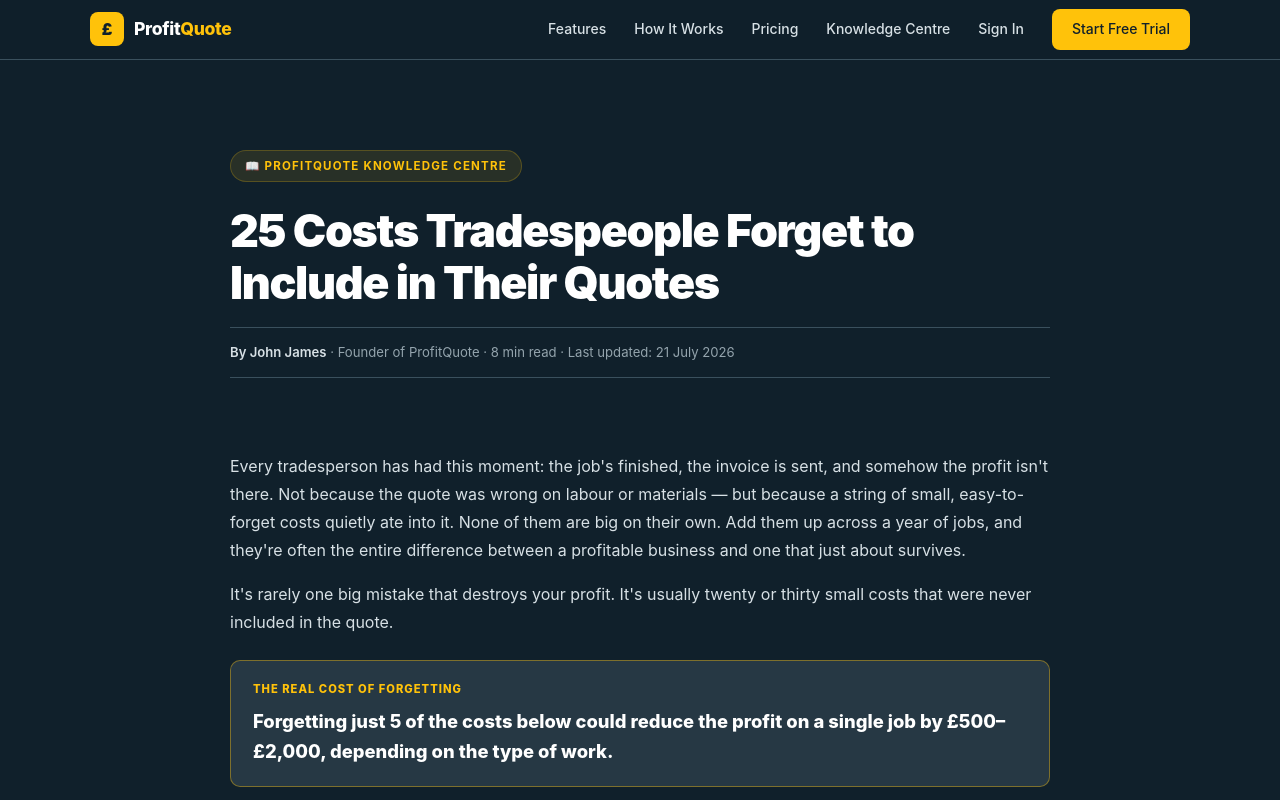
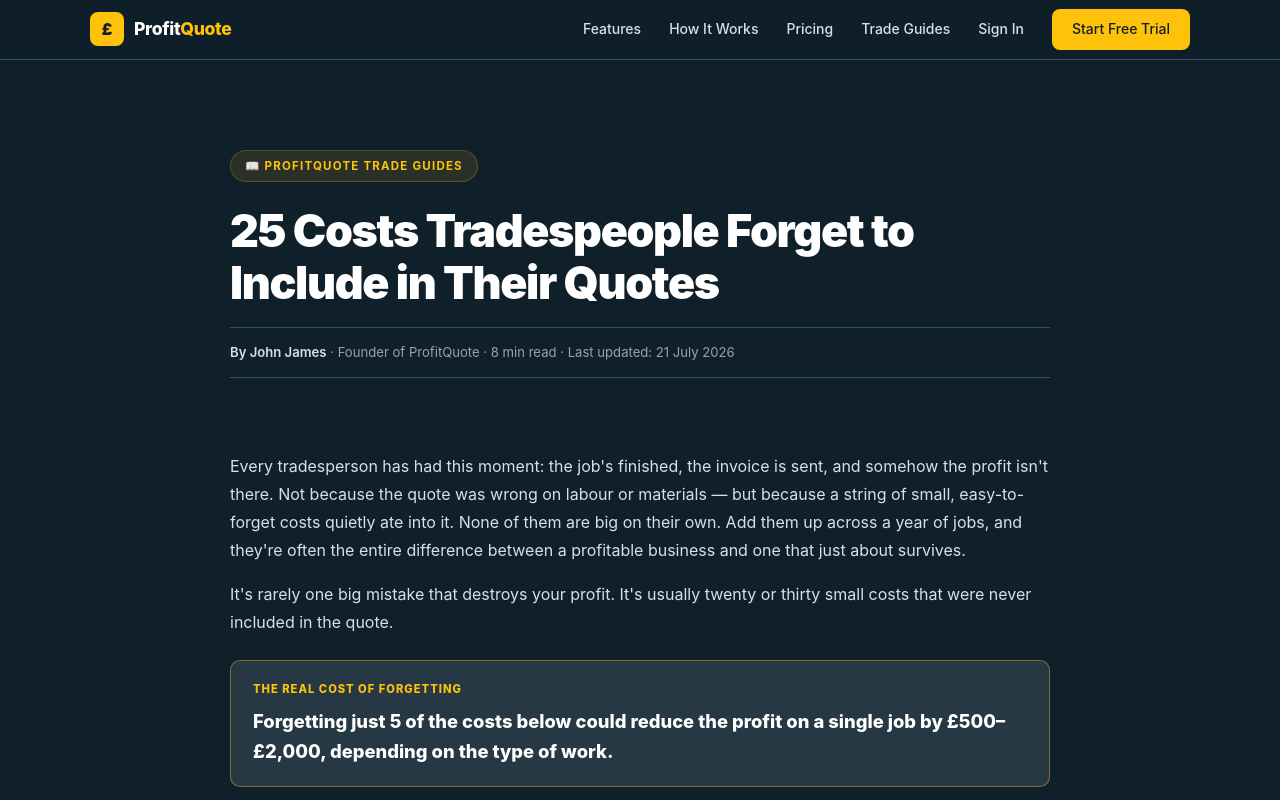
Before and after one commit to johnnyjames35/profit-quote, a website: page public/25-costs-tradespeople-forget.html in a window 1280 px wide. Shown: the top 800 px of the page. Drawn offline with Linux system fonts and the light colour scheme.

Commit message:
Rename guide section to Trade Guides

```diff
--- a/public/25-costs-tradespeople-forget.html
+++ b/public/25-costs-tradespeople-forget.html
@@ -181,7 +181,7 @@
       <a href="/#features">Features</a>
       <a href="/#how">How It Works</a>
       <a href="/#pricing">Pricing</a>
-      <a href="/knowledge-centre.html">Knowledge Centre</a>
+      <a href="/knowledge-centre.html">Trade Guides</a>
       <a href="/dashboard">Sign In</a>
       <a class="btn-nav" href="/#pricing">Start Free Trial</a>
     </div>
@@ -190,7 +190,7 @@
 
 <section class="article-hero">
   <div class="wrap">
-    <div class="kc-badge">📖 ProfitQuote Knowledge Centre</div>
+    <div class="kc-badge">📖 ProfitQuote Trade Guides</div>
     <h1 class="article-h1">25 Costs Tradespeople Forget to Include in Their Quotes</h1>
     <div class="article-meta"><strong>By John James</strong> &middot; Founder of ProfitQuote &middot; 8 min read &middot; Last updated: 21 July 2026</div>
   </div>
@@ -321,9 +321,9 @@
 
     <h2>Continue Learning</h2>
     <div class="continue-grid">
-<a class="continue-card" href="/how-to-price-labour-correctly.html"><div class="continue-eyebrow">Knowledge Centre</div><div class="continue-title">How to Price Labour Correctly</div></a>
-<a class="continue-card" href="/how-to-calculate-construction-overheads.html"><div class="continue-eyebrow">Knowledge Centre</div><div class="continue-title">How to Calculate Construction Overheads</div></a>
-<a class="continue-card" href="/how-to-calculate-profit-margin.html"><div class="continue-eyebrow">Knowledge Centre</div><div class="continue-title">How to Calculate Your Profit Margin (And Why Most Tradespeople Get It Wrong)</div></a>
+<a class="continue-card" href="/how-to-price-labour-correctly.html"><div class="continue-eyebrow">Trade Guides</div><div class="continue-title">How to Price Labour Correctly</div></a>
+<a class="continue-card" href="/how-to-calculate-construction-overheads.html"><div class="continue-eyebrow">Trade Guides</div><div class="continue-title">How to Calculate Construction Overheads</div></a>
+<a class="continue-card" href="/how-to-calculate-profit-margin.html"><div class="continue-eyebrow">Trade Guides</div><div class="continue-title">How to Calculate Your Profit Margin (And Why Most Tradespeople Get It Wrong)</div></a>
     </div>
   </div>
 </section>
@@ -336,7 +336,7 @@
     </div>
     <div class="footer-links">
       <a href="/">Home</a>
-      <a href="/knowledge-centre.html">Knowledge Centre</a>
+      <a href="/knowledge-centre.html">Trade Guides</a>
       <a href="/#pricing">Pricing</a>
     </div>
     <div class="footer-legal">
```
